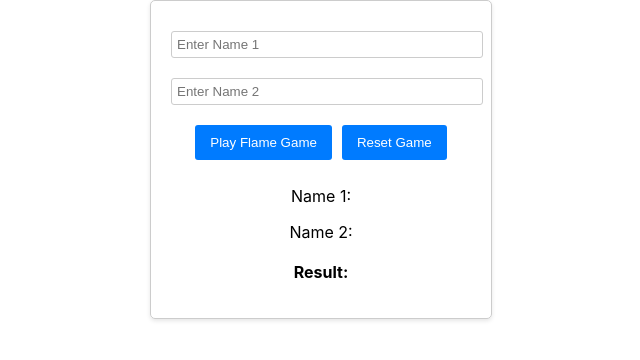
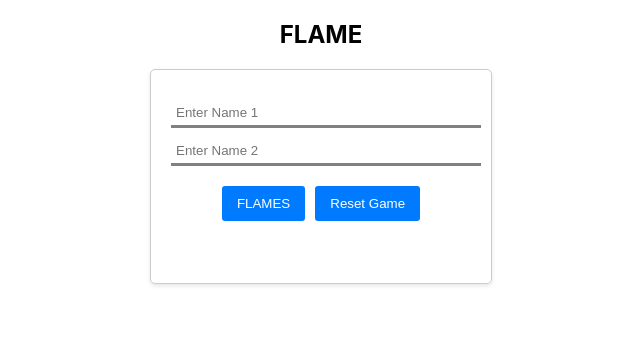
Before and after one commit to Sidharth-e/flame, a React (Create React App) app: page / in a window 1280 px wide. Shown: the top 360 px of the page, without its empty margins (319-959 px from the left). Built offline with nearby package versions, Linux system fonts and the light colour scheme.

Commit message:
second push

```diff
--- a/src/App.css
+++ b/src/App.css
@@ -1,38 +1,5 @@
 .App {
   text-align: center;
+  margin: auto;
+  height: 100vh;
 }
-
-.App-logo {
-  height: 40vmin;
-  pointer-events: none;
-}
-
-@media (prefers-reduced-motion: no-preference) {
-  .App-logo {
-    animation: App-logo-spin infinite 20s linear;
-  }
-}
-
-.App-header {
-  background-color: #282c34;
-  min-height: 100vh;
-  display: flex;
-  flex-direction: column;
-  align-items: center;
-  justify-content: center;
-  font-size: calc(10px + 2vmin);
-  color: white;
-}
-
-.App-link {
-  color: #61dafb;
-}
-
-@keyframes App-logo-spin {
-  from {
-    transform: rotate(0deg);
-  }
-  to {
-    transform: rotate(360deg);
-  }
-}
--- a/src/App.js
+++ b/src/App.js
@@ -1,10 +1,11 @@
 // import logo from './logo.svg';
-// import './App.css';
+import './App.css';
  import FLAME from './components/flame'
 
 function App() {
   return (
     <div className="App">
+      <h2>FLAME</h2>
       <FLAME/>
     </div>
   );
--- a/src/components/flame.css
+++ b/src/components/flame.css
@@ -1,6 +1,3 @@
-.strikethrough {
-    text-decoration: line-through;
-  }
 /* Styling for the container */
 .container {
   text-align: center;
@@ -17,8 +14,12 @@
   margin: 10px 0;
   padding: 5px;
   width: 100%;
-  border: 1px solid #ccc;
-  border-radius: 3px;
+  border:none;
+  outline:none;
+  display:block;
+  color:#443b37;
+  border-bottom-style:solid;
+  border-bottom-color:grey;
 }
 
 /* Styling for error messages */
@@ -42,9 +43,18 @@
   font-style: italic;
 }
 
+.strike{
+  font-size: 2rem;
+}
+.nonstrikethrough{
+  background-color: yellow;
+  margin-left: 5px;
+}
 /* Styling for struck-through characters */
 .strikethrough {
   text-decoration: line-through;
+  margin-left: 5px;
+
 }
 
 /* Styling for compatibility description */
@@ -63,3 +73,17 @@
 .result-E {
   color: red;
 }
+
+.celebration{
+  position: fixed;
+  top: 50%;
+  left: 50%;
+  transform: translate(-50%, -50%);
+  background-color: rgba(0, 0, 0, 0.7); /* Semi-transparent background */
+  padding: 20px;
+  border-radius: 10px;
+  box-shadow: 0px 0px 10px rgba(0, 0, 0, 0.5);
+  z-index: 1000; /* Make sure it's on top of other content */
+  color: white;
+  text-align: center;
+}
--- a/src/components/flame.js
+++ b/src/components/flame.js
@@ -52,14 +52,14 @@ function NameEntry() {
 
     const name1StrikedChars = name1Chars.map((char) =>
       uniqueChars1.includes(char) ? (
-        char
+        <span className="nonstrikethrough">{char}</span>
       ) : (
         <span className="strikethrough">{char}</span>
       )
     );
     const name2StrikedChars = name2Chars.map((char) =>
       uniqueChars2.includes(char) ? (
-        char
+        <span className="nonstrikethrough">{char}</span>
       ) : (
         <span className="strikethrough">{char}</span>
       )
@@ -114,16 +114,17 @@ function NameEntry() {
       />
       <span className="error">{name2Error}</span>
       <button onClick={handlePlayFlameGame} disabled={isCalculating} className="button">
-        {isCalculating ?  <span className="calculating">Calculating...</span>: "Play Flame Game"}
+        {isCalculating ?  <span className="calculating">Calculating...</span>: "FLAMES"}
       </button>
       <button className="button" onClick={handleResetGame}>Reset Game</button>
 
-      <p>Name 1: {name1Striked}</p>
-      <p>Name 2: {name2Striked}</p>
-      <p className="result result-{result}">Result: {resultMeanings[result]}</p>
+      <p className="strike">{name1Striked}</p>
+      <p className="strike">{name2Striked}</p>
+      <p className="result result-{result}">{resultMeanings[result]}</p>
       <p className={`compatibility-description result-${result}`}>
         {compatibilityDescription}
       </p>
+
     </div>
   );
 }
```
